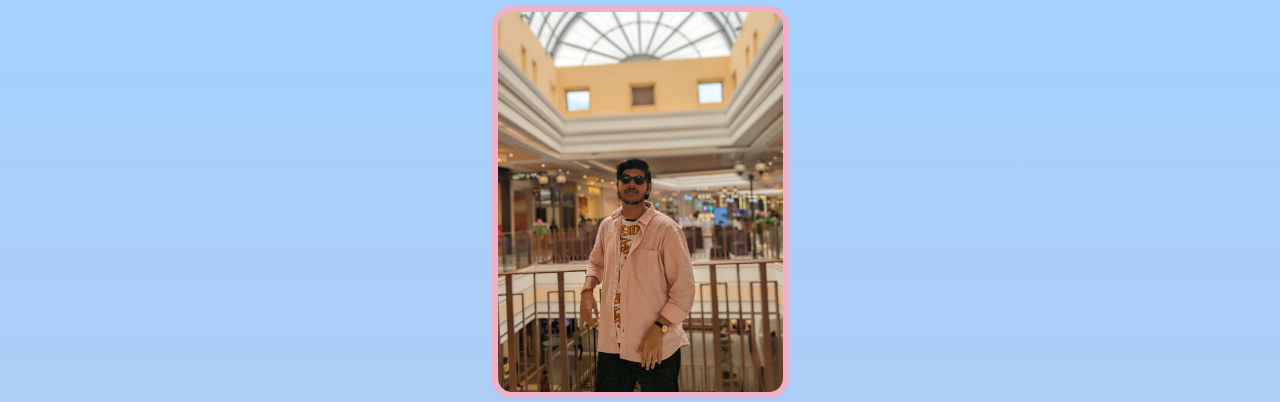
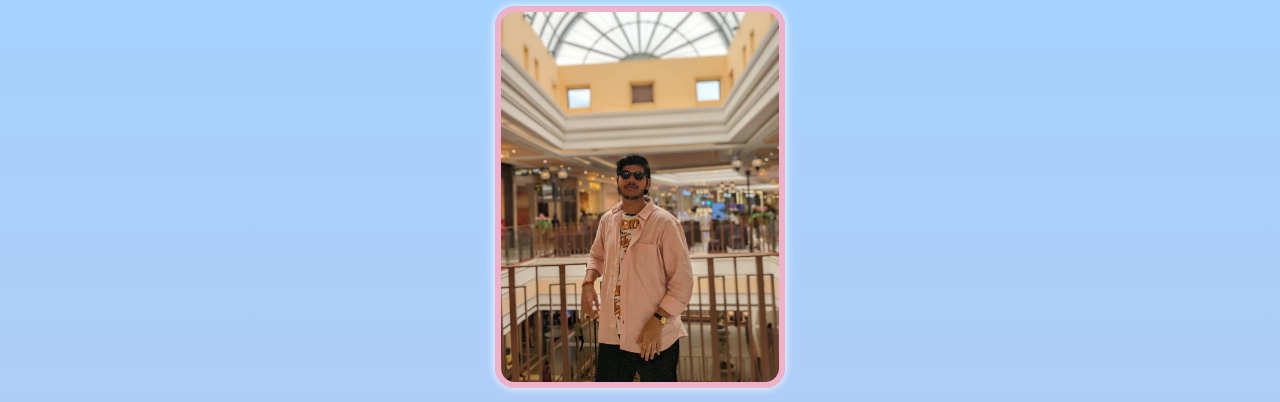
Before and after one commit to muf15/birthday-gift-site, a website built with Vite: page index.html in a window 1280 px wide. Shown: the part 83-485 px from the top of the page. Built offline with nearby package versions, Linux system fonts and the light colour scheme; a web font is replaced by a local one.

Commit message:
more styling

```diff
--- a/styles.css
+++ b/styles.css
@@ -10,10 +10,11 @@ h1, h2, h3, h4, p {
 }
 
 #bff-img {
-    height: 380px;
+    height: 370px;
     border-radius: 20px;
     border: 6px solid #EFB0C9;
     margin-bottom: 10px;
+    box-shadow: 0 0 10px white;
 }
 
 #bday-age {
```
Also changed, not shown: images/nick.jpg (deleted).
